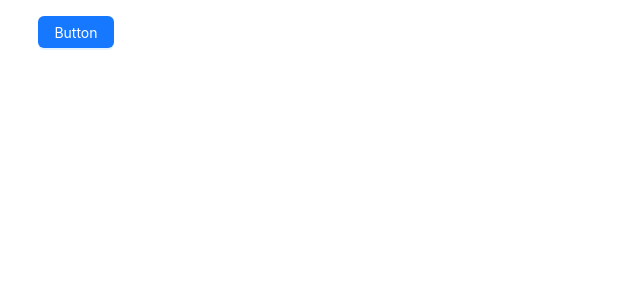
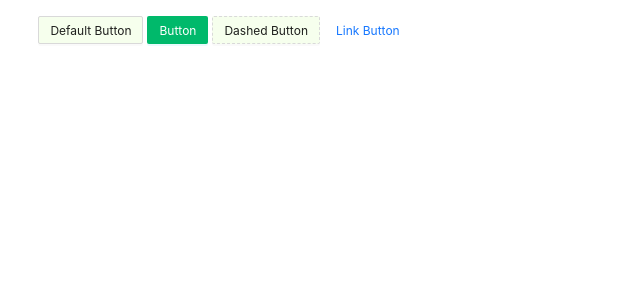
Before and after one commit to BoxPistols/Ant-Vite, a React (Vite) app: page / in a window 1280 px wide. Shown: the top 300 px of the page, without its empty margins (0-640 px from the left). Built offline with nearby package versions, Linux system fonts and the light colour scheme.

Commit message:
Update README

```diff
--- a/src/App.tsx
+++ b/src/App.tsx
@@ -1,9 +1,31 @@
-import { Button } from "antd";
+/**
+https://ant.design/docs/react/customize-theme
+ */
 
-const App = () => (
-  <div className="App">
-    <Button type="primary">Button</Button>
-  </div>
+import { ConfigProvider, Space, Button, theme } from "antd";
+
+const App: React.FC = () => (
+
+  <ConfigProvider
+    theme={{
+      algorithm: theme.compactAlgorithm,
+      token: {
+        // Seed Token
+        colorPrimary: "#00b96b",
+        borderRadius: 2,
+        // Alias Token
+        colorBgContainer: "#f6ffed",
+      },
+    }}
+
+  >
+    <Space>
+      <Button>Default Button</Button>
+      <Button type="primary">Button</Button>
+      <Button type="dashed">Dashed Button</Button>
+      <Button type="link">Link Button</Button>
+    </Space>
+  </ConfigProvider>
 );
 
 export default App;
```
Also changed, not shown: 1 other file (tests, documents, lock files or other folders).
